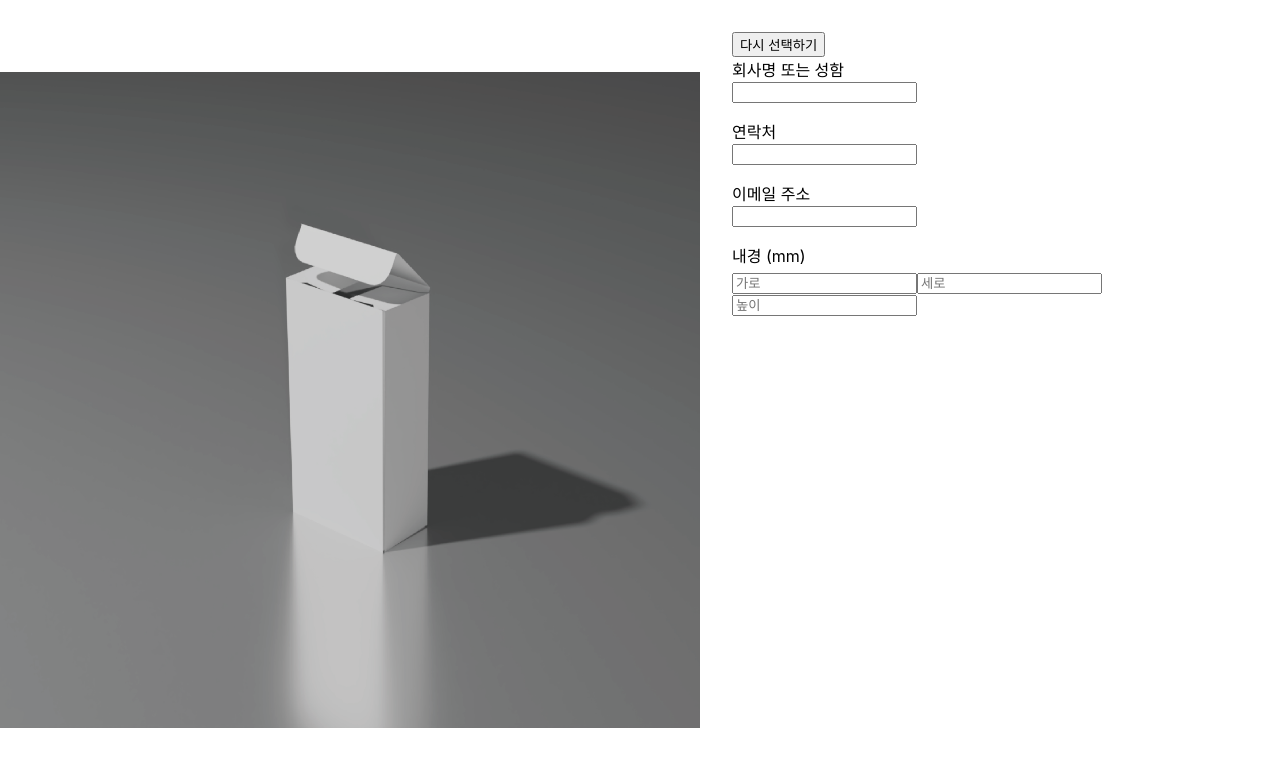
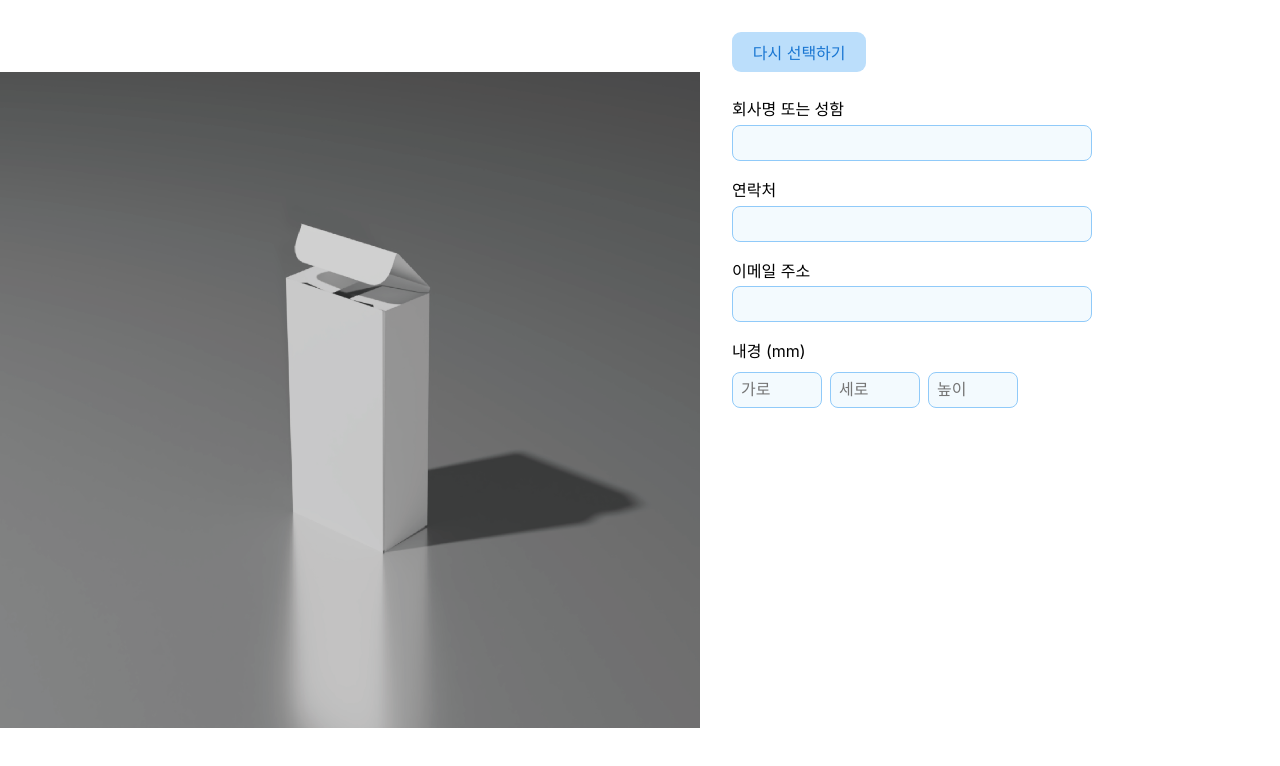
Before and after one commit to YimYoungheun/MTDL-Package, a React (Create React App) app: page / in a window 1280 px wide. Shown: the top 766 px of the page. Built offline with nearby package versions, Linux system fonts and the light colour scheme.

Commit message:
Update App.css

```diff
--- a/src/App.css
+++ b/src/App.css
@@ -1,38 +1,44 @@
-/* ---- 버튼 그룹 컨테이너 ---- */
+/* ==============================
+   옵션 버튼 그룹 (탭 스타일)
+   ============================== */
+/* 여러 옵션을 한 줄로 그룹(탭)처럼 묶을 때 */
 .button-group {
   display: flex;
-  border: 1.5px solid #90caf9;   /* 파란 테두리 */
-  border-radius: 16px;
-  background: #f7fafd;           /* 아주 옅은 파랑 */
-  overflow: hidden;              /* 라운드 유지 */
+  border: 1.5px solid #90caf9;       /* 파란 테두리 */
+  border-radius: 16px;               /* 그룹 전체 라운드 */
+  background: #f7fafd;               /* 아주 옅은 파랑 */
+  overflow: hidden;                  /* 좌우 라운드 자연스럽게 */
   width: fit-content;
   margin-bottom: 0.7rem;
 }
 
-/* ---- 그룹 안 옵션 버튼 ---- */
+/* 그룹 내 각 버튼(탭) 스타일 */
 .button-group .option-button {
-  border: none;                 /* 그룹 안은 테두리 없앰 */
-  border-radius: 0;             /* 기본은 각진 버튼 */
-  background: #fff;             /* 선택 안됨: 흰색 */
-  color: #1565c0;
+  border: none;                      /* 그룹 안 테두리 없음 */
+  border-radius: 0;                  /* 각짐(라운드X, 좌우만 따로 줌) */
+  background: #fff;                  /* 미선택시 흰색 */
+  color: #1565c0;                    /* 파란 계열 글씨 */
   flex: 1 1 0;
   min-width: 80px;
   box-shadow: none;
   font-weight: 500;
   transition: background 0.16s, color 0.15s;
+  padding: 0.6rem 1.4rem;
 }
 
+/* 선택된 탭(버튼) */
 .button-group .option-button.selected {
-  background: #1976d2;          /* 파란 배경 */
-  color: #fff;                  /* 흰색 글씨 */
+  background: #1976d2;               /* 진한 파란 배경 */
+  color: #fff;                       /* 흰색 글씨 */
 }
 
+/* 미선택 탭 hover */
 .button-group .option-button:not(.selected):hover {
-  background: #f0f6ff;          /* 연파랑 배경 */
-  color: #1976d2;
+  background: #f0f6ff;               /* 연파랑 */
+  color: #1976d2;                    /* 더 진한 파란 글씨 */
 }
 
-/* 그룹 좌우 첫/마지막 버튼만 라운드 */
+/* 그룹 좌우 라운드만 */
 .button-group .option-button:first-child {
   border-radius: 14px 0 0 14px;
 }
@@ -40,19 +46,20 @@
   border-radius: 0 14px 14px 0;
 }
 
-/* 버튼 사이 경계선 */
+/* 버튼 사이 경계선(구분) */
 .button-group .option-button:not(:last-child) {
   border-right: 1px solid #e3f2fd;
 }
 
-/* ---- 기존 옵션 버튼(개별 버튼, 그룹 외 사용 시) ---- */
+/* ==============================
+   개별 옵션 버튼(그룹 외 단일)
+   ============================== */
 .option-button {
-  /* 기존 스타일, 혹은 그룹 외 단독 버튼용 */
   padding: 0.6rem 1.6rem;
   font-size: 1rem;
   border: 1.5px solid #90caf9;
   border-radius: 18px;
-  background: #e3f2fd;
+  background: #e3f2fd;               /* 연한 파랑 */
   color: #1565c0;
   cursor: pointer;
   margin-bottom: 2px;
@@ -71,4 +78,147 @@
   border-color: #64b5f6;
 }
 
-/* ---- (이하 기존 입력란/버튼/셀렉트 등 그대로) ---- */
+/* ==============================
+   입력란 스타일 (길이별)
+   ============================== */
+/* 모든 입력란 기본값 */
+.custom-input {
+  border-radius: 8px;
+  border: 1.2px solid #90caf9;       /* 파란 테두리 */
+  background: #f3fafe;               /* 아주 연한 파랑 */
+  font-size: 1rem;
+  color: #1565c0;
+  padding: 0.5rem;
+  margin-top: 0.3rem;
+  box-sizing: border-box;
+  transition: border 0.2s, background 0.15s;
+}
+/* 긴 입력란 (회사명/연락처/이메일 등) */
+.custom-input.long {
+  width: 360px;
+  max-width: 100%;
+}
+/* 짧은 입력란 (내경) */
+.custom-input.short {
+  width: 90px;
+}
+/* 중간 입력란 (기타 별도 입력) */
+.custom-input.medium {
+  width: 200px;
+}
+/* 수량 입력란 (기타 수량, "그 이상" 입력 등) */
+.custom-input.qty {
+  width: 160px;
+}
+/* 입력란 포커스 시 */
+.custom-input:focus {
+  border-color: #1976d2;
+  background: #e3f2fd;
+  outline: none;
+}
+
+/* ==============================
+   셀렉트 박스 (수량 등)
+   ============================== */
+.custom-select {
+  border-radius: 8px;
+  border: 1.2px solid #90caf9;
+  background: #f3fafe;
+  font-size: 1rem;
+  color: #1565c0;
+  padding: 0.5rem;
+  margin-top: 0.3rem;
+  width: 360px;
+  box-sizing: border-box;
+  transition: border 0.2s, background 0.15s;
+}
+.custom-select:focus {
+  border-color: #1976d2;
+  background: #e3f2fd;
+  outline: none;
+}
+
+/* ==============================
+   견적/안내 박스
+   ============================== */
+.estimate-box {
+  background: #e3f2fd;
+  border-radius: 18px;
+  border: 1.5px solid #90caf9;
+  padding: 1.5rem 1rem;
+  margin-top: 1.5rem;
+  text-align: left;
+}
+
+/* ==============================
+   버튼(확인/리셋 등)
+   ============================== */
+/* 주요 버튼(확인/제출 등) */
+.primary-button {
+  background: #1976d2;
+  color: #fff;
+  padding: 0.5rem 1.3rem;
+  border-radius: 9px;
+  border: none;
+  cursor: pointer;
+  font-size: 1rem;
+  font-weight: 500;
+  margin-top: 1rem;
+  margin-bottom: 1rem;
+  transition: background 0.18s, color 0.15s, opacity 0.18s;
+}
+.primary-button:hover {
+  background: #1565c0;
+}
+/* 리셋, 취소 등 서브 버튼 */
+.secondary-button {
+  background: #bbdefb;
+  color: #1976d2;
+  padding: 0.5rem 1.3rem;
+  border-radius: 9px;
+  border: none;
+  cursor: pointer;
+  font-size: 1rem;
+  margin-bottom: 1.5rem;
+  transition: background 0.14s, color 0.14s;
+}
+.secondary-button:hover {
+  background: #90caf9;
+  color: #0d47a1;
+}
+
+/* ==============================
+   애니메이션 (페이드 인/아웃)
+   ============================== */
+.fade-in {
+  opacity: 1;
+  pointer-events: auto;
+  transition: opacity 0.3s;
+}
+.fade-out {
+  opacity: 0;
+  pointer-events: none;
+  transition: opacity 0.3s;
+}
+
+/* ==============================
+   파일 업로드 iframe
+   ============================== */
+.file-upload-frame {
+  border-radius: 12px;
+  border: 1.5px solid #90caf9;
+  margin-bottom: 1rem;
+}
+
+/* ==============================
+   기타 레이아웃
+   ============================== */
+.flex-row {
+  display: flex;
+  gap: 0.5rem;
+}
+.flex-col {
+  display: flex;
+  flex-direction: column;
+  gap: 0.5rem;
+}
```
